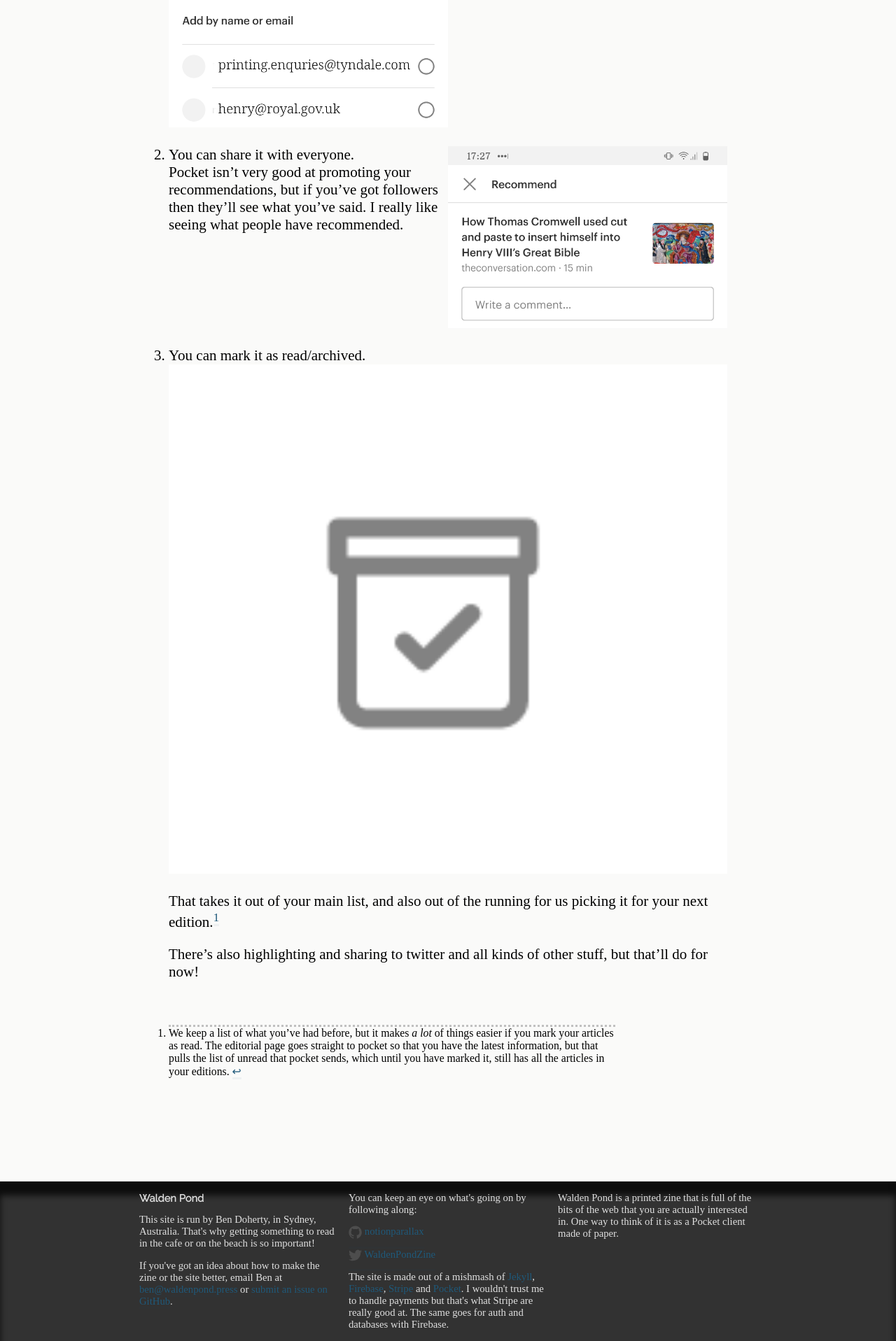
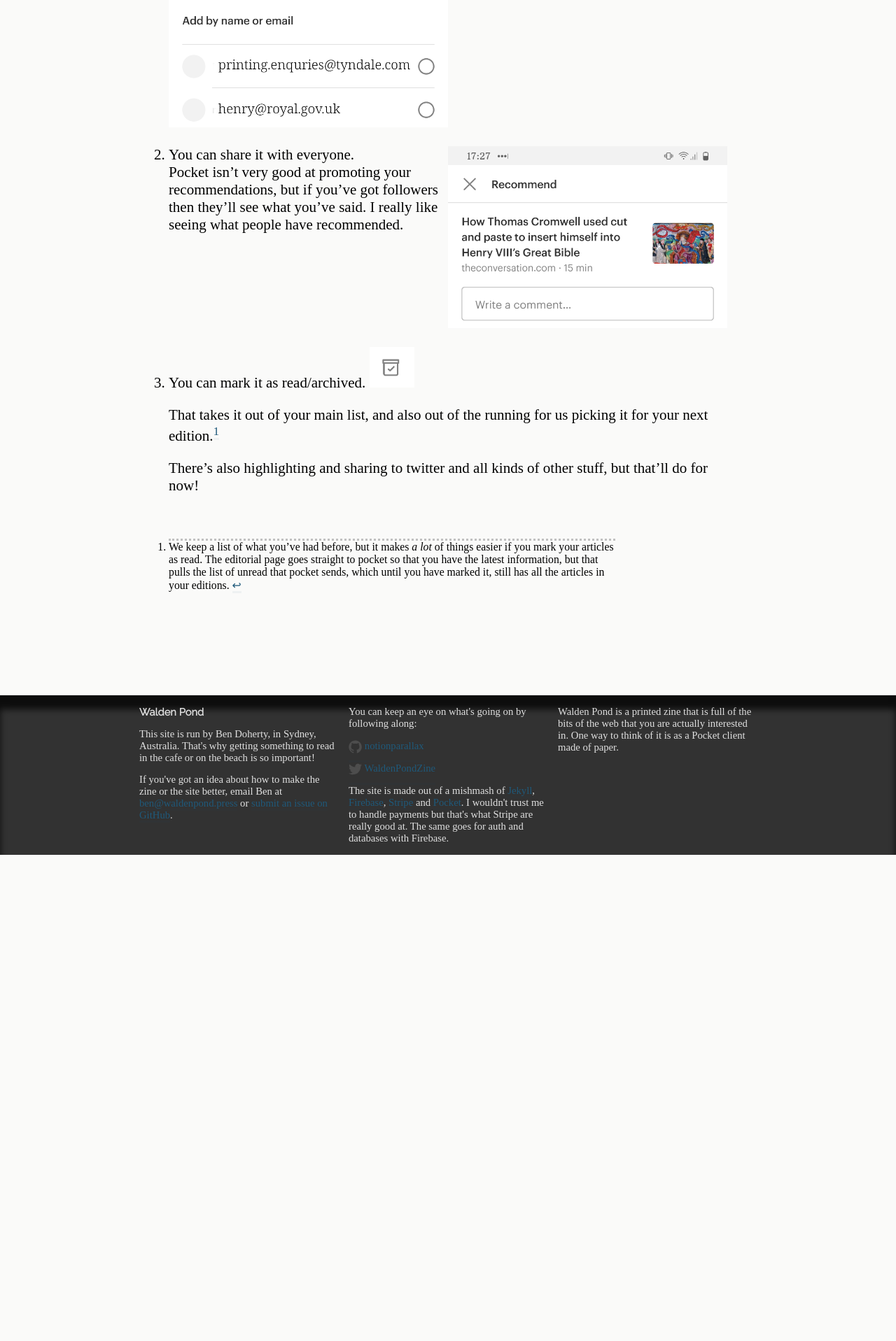
Before and after one commit to notionparallax/wp2frontEnd, a Jekyll site: the page built from _posts/2020-08-24-history.md, in a window 1280 px wide. Shown: the part 1925-3842 px from the top of the page at 70% size. Built offline with Jekyll 4.4.1, drawn with Linux system fonts in a browser that asks for light colours; some web fonts are replaced; comment, search, counter and statistics services are not loaded; after the commit the page ends 3147 px from its top, so only the background shows below that.

Commit message:
fix archive button

```diff
--- a/_posts/2020-08-24-history.md
+++ b/_posts/2020-08-24-history.md
@@ -77,7 +77,7 @@ Then I can either:
    Pocket isn't very good at promoting your recommendations, but if you've got followers then they'll see what you've said. I really like seeing what people have recommended.
 
 1. You can mark it as read/archived.
-   <figure class="right">
+   <figure class="right" style="width: 4rem; display: inline-block;">
    ![](https://waldenpond.press/img/blog/history/archive.png)
 
    </figure>
```
